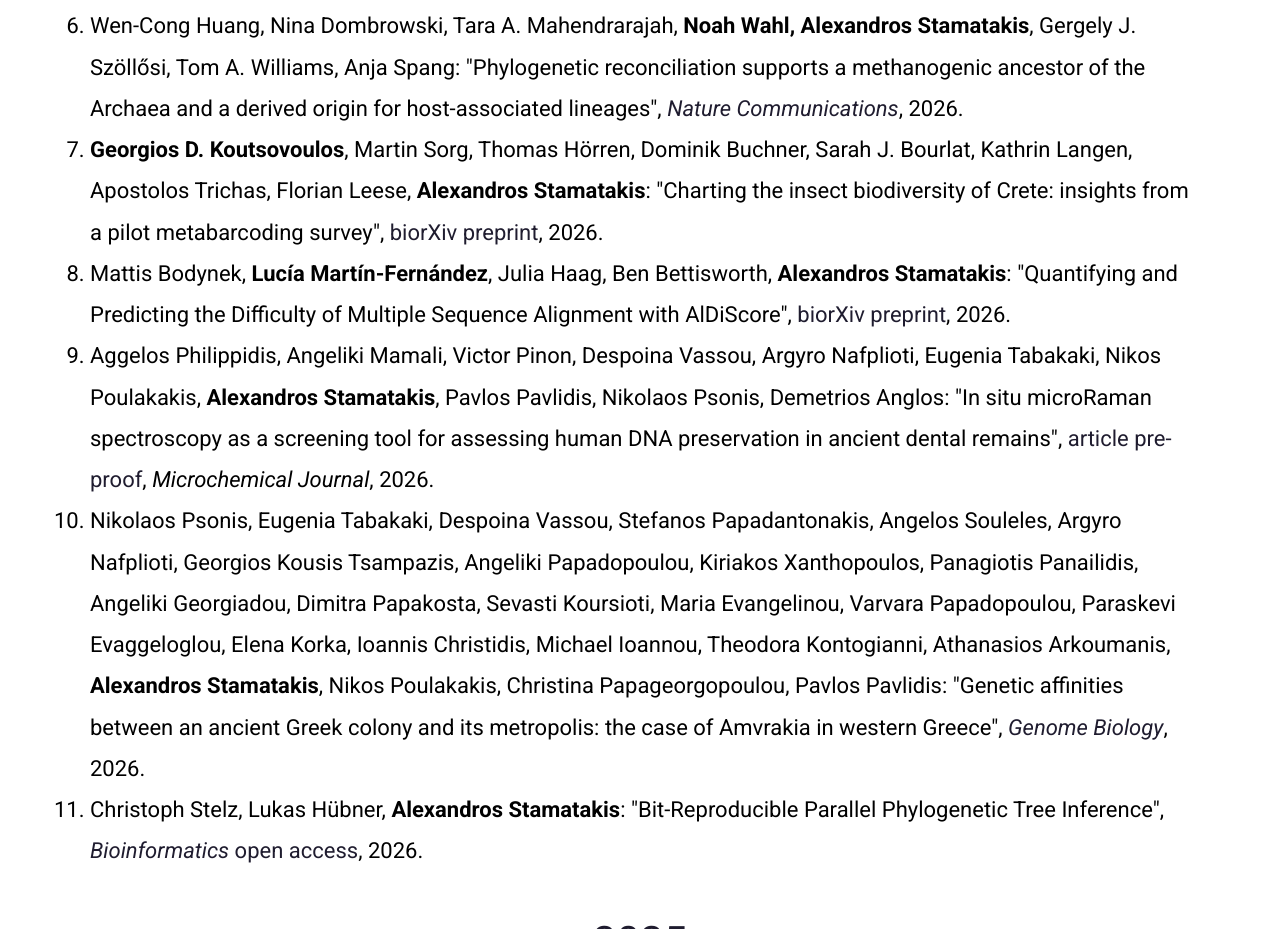
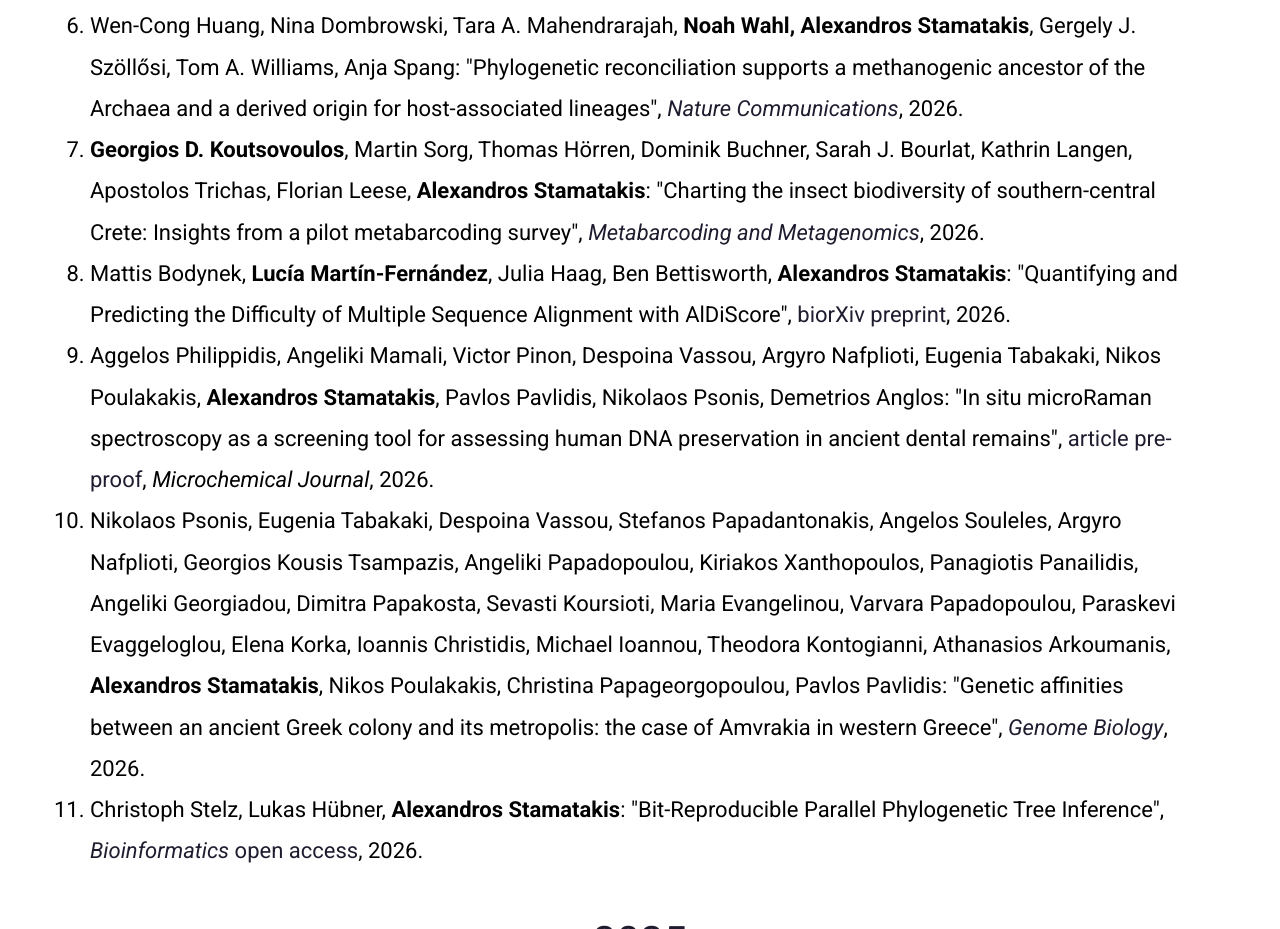
Before and after one commit to stamatak/bcg, a plain HTML site: page publications.html in a window 1280 px wide. Shown: the part 950-1879 px from the top of the page. Drawn offline with Linux system fonts and the light colour scheme.

Commit message:
updated publications

```diff
--- a/publications.html
+++ b/publications.html
@@ -123,8 +123,8 @@
 				   </li>
 				   <li>
 				     <b>Georgios D. Koutsovoulos</b>,  Martin Sorg,  Thomas Hörren,  Dominik Buchner,  Sarah J. Bourlat,  Kathrin Langen,  Apostolos Trichas,  Florian Leese,  <b>Alexandros Stamatakis</b>:
-				     "Charting the insect biodiversity of Crete: insights from a pilot metabarcoding survey",
-				     <a href="https://www.biorxiv.org/content/10.64898/2026.06.05.730060v1">biorXiv preprint</a>, 2026.
+				     "Charting the insect biodiversity of southern-central Crete: Insights from a pilot metabarcoding survey",
+				     <a href="https://doi.org/10.3897/mbmg.10.202607"><i>Metabarcoding and Metagenomics</i></a>, 2026.
 				   </li>
 				   <li>
 				     Mattis Bodynek, <b>Lucía Martín-Fernández</b>, Julia Haag, Ben Bettisworth, <b>Alexandros Stamatakis</b>:
```
